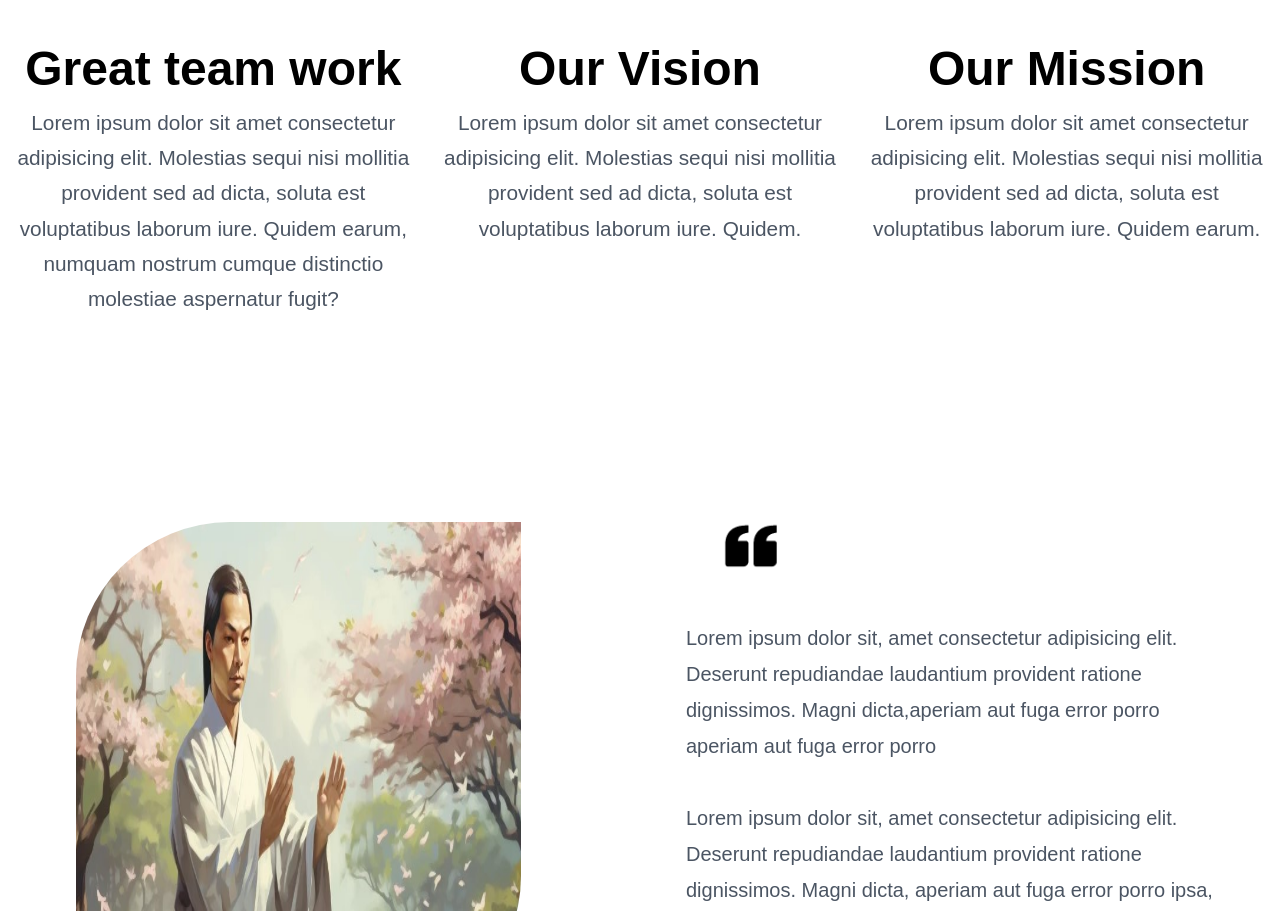
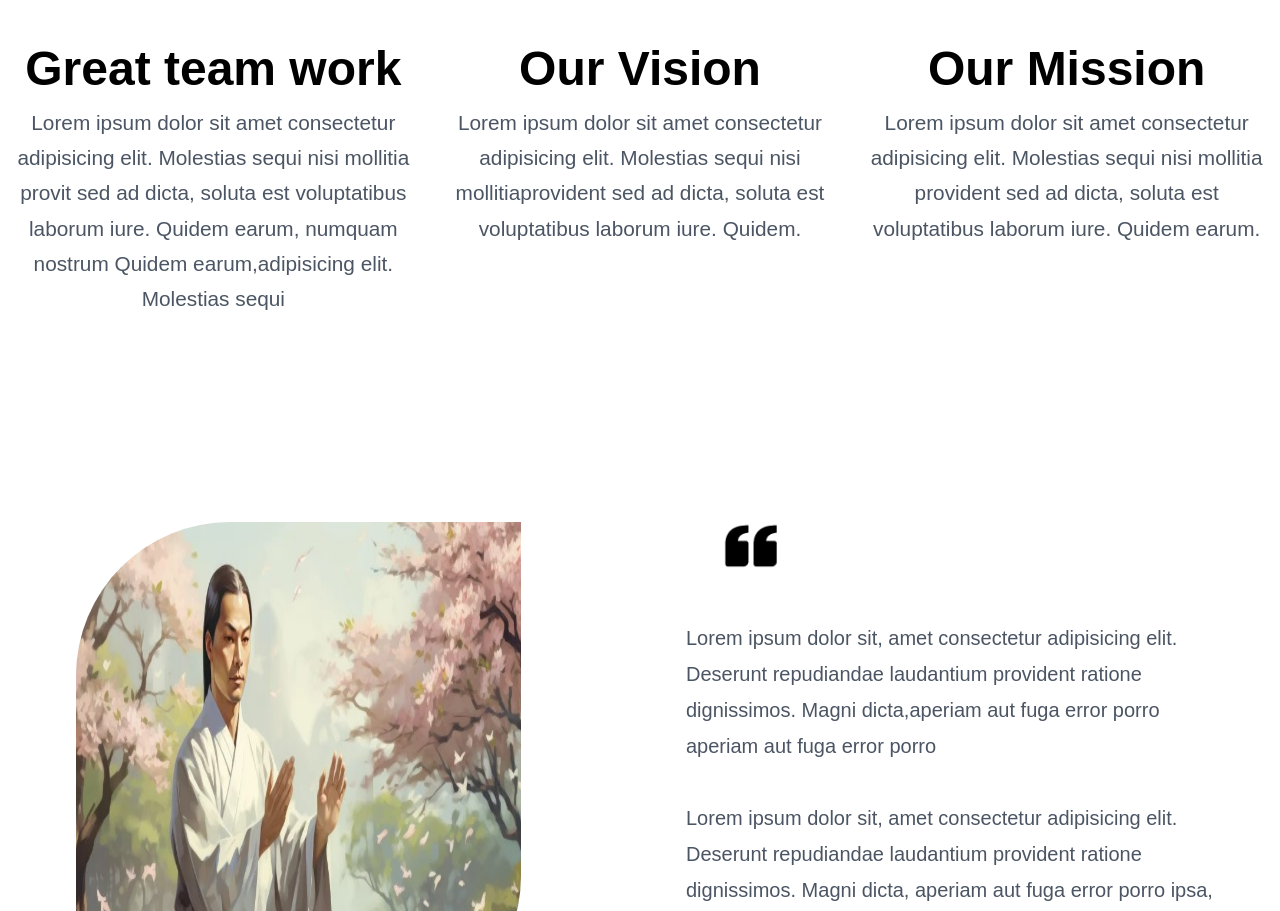
Before and after one commit to helenlemessa/Rebel-Rover-Travel-Website, a React (Vite) app: page / in a window 1280 px wide. Shown: the part 1067-1978 px from the top of the page. Built offline with nearby package versions, Linux system fonts and the light colour scheme.

Commit message:
the card section

```diff
--- a/src/pages/AboutUs.jsx
+++ b/src/pages/AboutUs.jsx
@@ -165,13 +165,14 @@ const AboutUs = () => {
           img={Teamicon}
           alt="Team Icon"
           title="Great team work"
-          description="Lorem ipsum dolor sit amet consectetur adipisicing elit. Molestias sequi nisi mollitia provident sed ad dicta, soluta est voluptatibus laborum iure. Quidem earum, numquam nostrum cumque distinctio molestiae aspernatur fugit?"
+          description="Lorem ipsum dolor sit amet consectetur adipisicing elit. Molestias sequi nisi mollitia provit sed ad dicta, soluta est voluptatibus laborum iure. Quidem earum, numquam nostrum
+          Quidem earum,adipisicing elit. Molestias sequi  "
         />
         <MissionandVision
           img={Visionicon}
           alt="Vision Icon"
           title="Our Vision"
-          description="Lorem ipsum dolor sit amet consectetur adipisicing elit. Molestias sequi nisi mollitia provident sed ad dicta, soluta est voluptatibus laborum iure. Quidem."
+          description="Lorem ipsum dolor sit amet consectetur adipisicing elit. Molestias sequi nisi mollitiaprovident sed ad dicta, soluta est voluptatibus laborum iure. Quidem."
         />
         <MissionandVision
           img={Missionicon}
```
